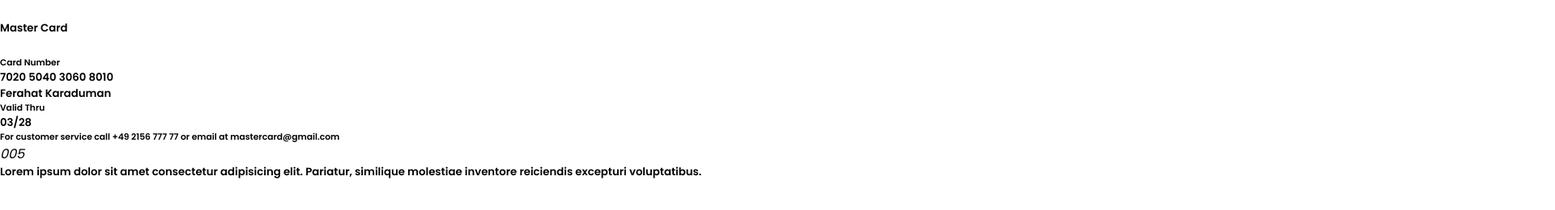
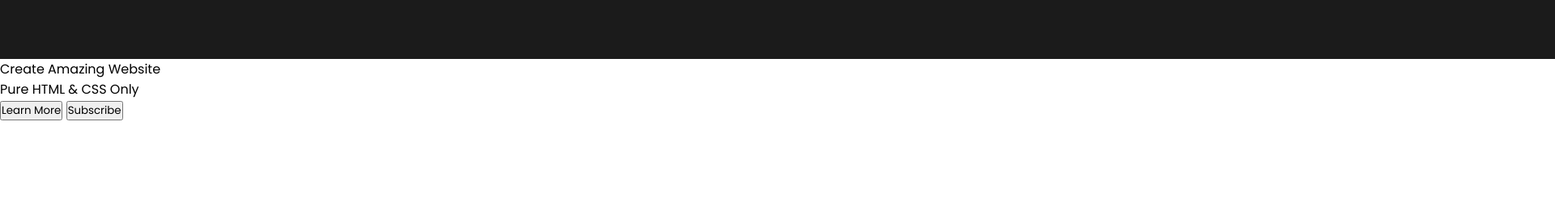
Before and after one commit to Ferhat-Karaduman/Simple_Website, a plain HTML site: page index.html in a window 1280 px wide. Shown: the top 260 px of the page at 81% size, 1920 px wide, since content can reach past the window. Drawn offline with Linux system fonts and the light colour scheme.

Commit message:
html finish

```diff
--- a/index.html
+++ b/index.html
@@ -1,48 +1,36 @@
 <!DOCTYPE html>
-<!-- Coding by CodingLab | www.codinglabweb.com-->
 <html lang="en">
   <head>
     <meta charset="UTF-8" />
     <meta http-equiv="X-UA-Compatible" content="IE=edge" />
     <meta name="viewport" content="width=device-width, initial-scale=1.0" />
-    <title>Flipping Card UI Design</title>
+    <title>Simple Website</title>
     <link rel="stylesheet" href="style.css" />
+    <link rel="stylesheet" href="https://cdnjs.cloudflare.com/ajax/libs/font-awesome/6.4.2/css/all.min.css">
   </head>
   <body>
-    <section>
-      <div class="container">
-        <div class="card front-face">
-          <header>
-            <span class="logo">
-              <img src="images/logo.png" alt="">
-              <h5>Master Card</h5>
-            </span>
-            <img src="images/chip.png" alt="" class="chip">
-          </header>
-
-          <div class="card-details">
-            <div class="name-number">
-              <h6>Card Number</h6>
-              <h5 class="number">7020 5040 3060 8010</h5>
-              <h5 class="name">Ferahat Karaduman</h5>
-            </div>
-
-            <div class="valid-date">
-              <h6>Valid Thru</h6>
-              <h5>03/28</h5>
-            </div>
-          </div>
+    <nav>
+      <div class="menu">
+        <div class="logo">
+          <a href="#">FK Software</a>
         </div>
-
-        <div class="card back-face">
-          <h6>
-            For customer service call +49 2156 777 77 or email at mastercard@gmail.com
-          </h6>
-          <span class="magnetic-strip"></span>
-          <div class="signature"><i>005</i></div>
-          <h5>Lorem ipsum dolor sit amet consectetur adipisicing elit. Pariatur, similique molestiae inventore reiciendis excepturi voluptatibus.</h5>
-        </div>
+        <ul>
+          <li><a href="#">Home</a></li>
+          <li><a href="#">About</a></li>
+          <li><a href="#">Service</a></li>
+          <li><a href="#">Contact</a></li>
+          <li><a href="#">Feedback</a></li>
+        </ul>
       </div>
-    </section>
+    </nav>
+    <div class="img"></div>
+    <div class="center">
+      <div class="title">Create Amazing Website</div>
+      <div class="sub_title">Pure HTML & CSS Only</div>
+      <div class="btns">
+        <button>Learn More</button>
+        <button>Subscribe</button>
+      </div>
+    </div>
   </body>
 </html>
--- a/style.css
+++ b/style.css
@@ -6,3 +6,28 @@
   box-sizing: border-box;
   font-family: "Poppins", sans-serif;
 }
+nav{
+  background: #1b1b1b;
+  width: 1000%;
+  padding: 10px 0;
+}
+nav .menu{
+  max-width: 1250px;
+  margin: auto;
+  display: flex;
+  align-items: center;
+  justify-content: space-between;
+  padding: 0 20px;
+}
+.menu .logo a{
+  text-decoration: none;
+  color: #fff;
+  font-size: 35px;
+  font-weight: 600;
+}
+.menu ul{
+  display: inline-flex;
+}
+.menu ul li{
+  list-style: none;
+}
```
